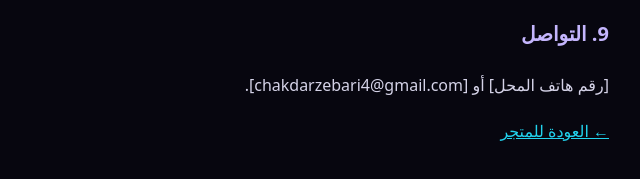
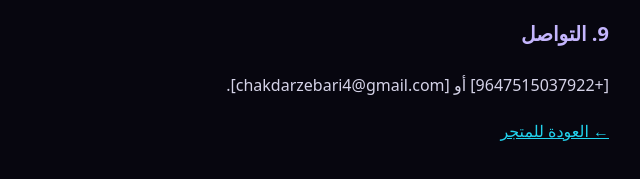
Before and after one commit to chakdarzebari4-cmyk/siraj-phone-mainnet, a website: page terms.html in a window 1280 px wide. Shown: the part 1412-1591 px from the top of the page, 411-1051 px from the left. Drawn offline with Linux system fonts and the light colour scheme.

Commit message:
Update terms.html

```diff
--- a/terms.html
+++ b/terms.html
@@ -51,7 +51,7 @@ a{color:#22d3ee}p,li{color:#d5d3e8}
 <p>قد نعدّل هذه الشروط، واستمرارك في الاستخدام يعني موافقتك على النسخة المحدّثة.</p>
 
 <h2>9. التواصل</h2>
-<p>[رقم هاتف المحل] أو [chakdarzebari4@gmail.com].</p>
+<p>[+9647515037922] أو [chakdarzebari4@gmail.com].</p>
 
 <p><a href="/">← العودة للمتجر</a></p>
 </body>
```
